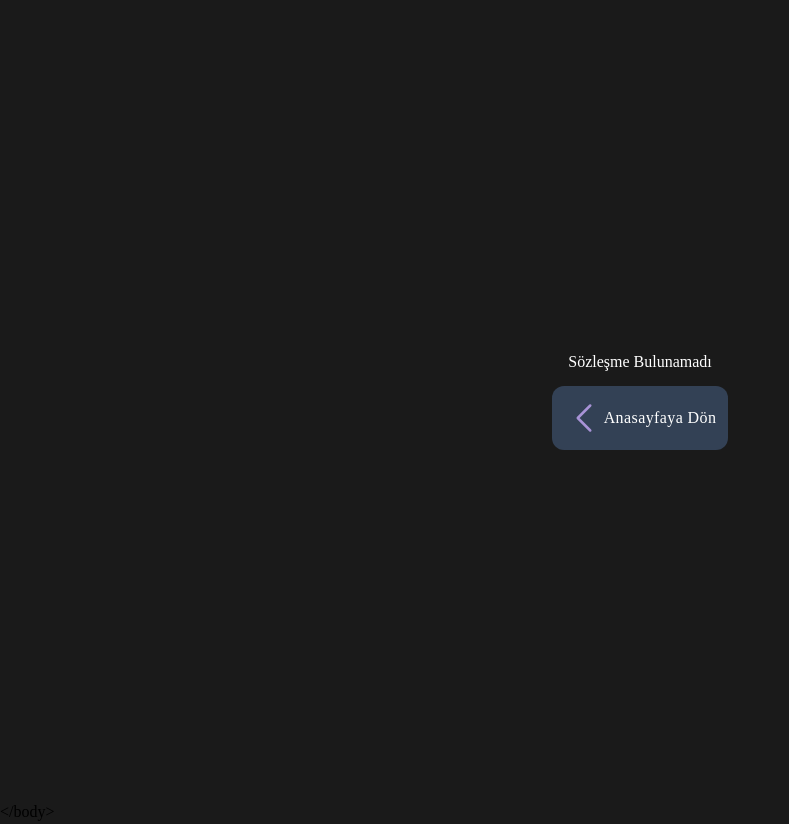
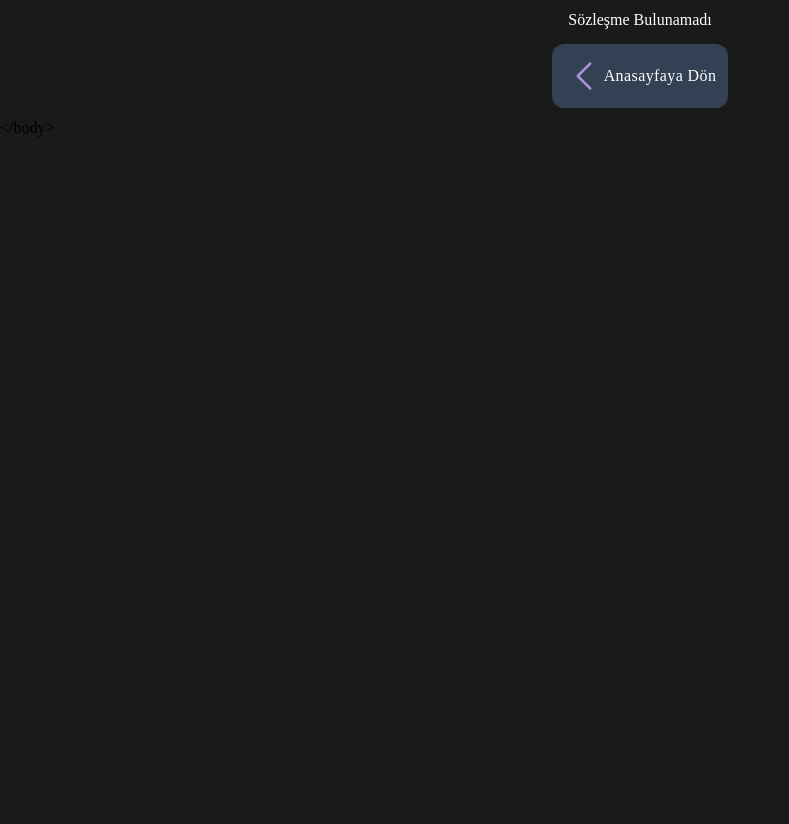
Before and after one commit to zeNn-G/emsa, a React (Vite) app: page /sozlesmeler/1 in a window 1280 px wide. Shown: the whole page, without its empty margins (0-789 px from the left). After the commit the page ends 800 px from the top, so only its background shows below. Built offline with nearby package versions, Linux system fonts and the light colour scheme; no server answers.

Commit message:
Contract

```diff
--- a/src/components/Contract.jsx
+++ b/src/components/Contract.jsx
@@ -9,9 +9,12 @@ const Contract = () => {
   const navigate = useNavigate();
 
   return (
-    <div className="bg-primary flex flex-col justify-center items-center w-[100vw] h-[100vh]">
+    <div className="bg-primary flex flex-col justify-center items-center p-2">
       {state ? (
-        <img src={urlFor(state).url()} className="object-cover" />
+        <img
+          src={urlFor(state).url()}
+          className="object-cover w-[900px] mt-[100px] md:mt-0"
+        />
       ) : (
         <h1 className="text-white">Sözleşme Bulunamadı</h1>
       )}
```
